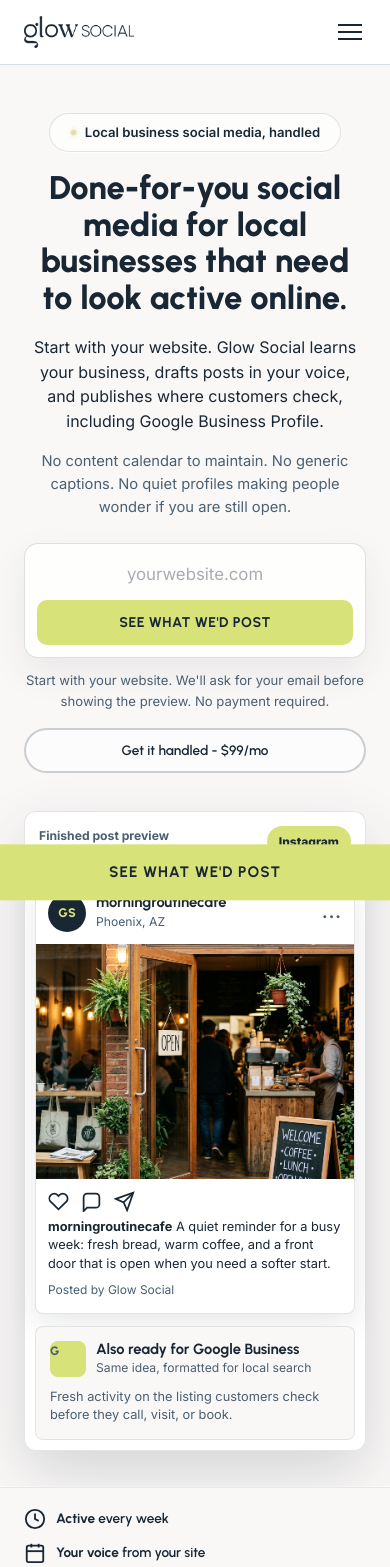
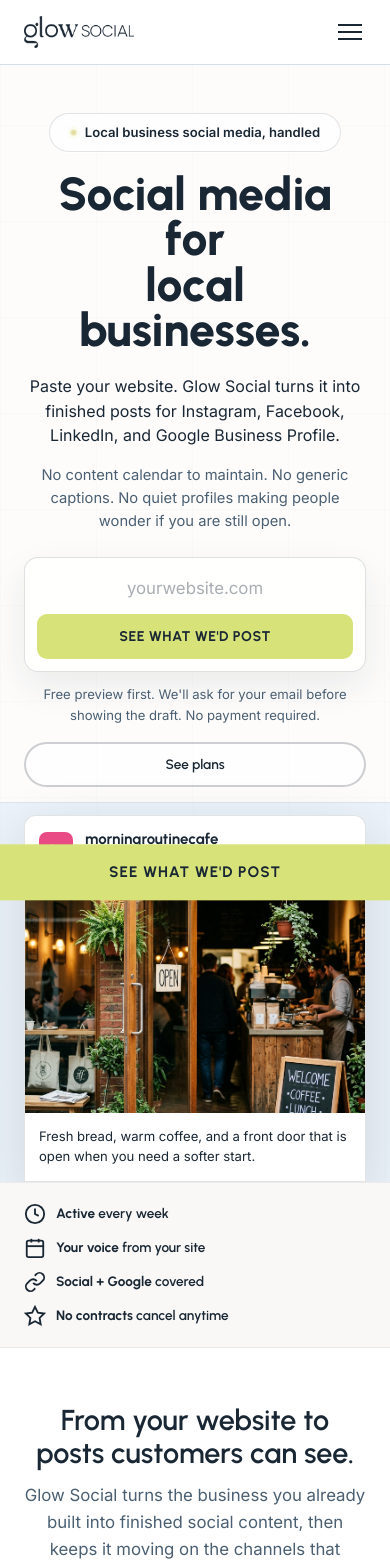
Before and after one commit to glowsocial/glowsocial.com, a Next.js app: page / in a window 390 px wide. Shown: the top 1567 px of the page. Built offline with nearby package versions, Linux system fonts and the light colour scheme.

Commit message:
feat: elevate homepage hero showcase

```diff
--- a/app/components/HomePageContent.js
+++ b/app/components/HomePageContent.js
@@ -7,50 +7,50 @@
   return <span className="brand-nowrap">Glow Social</span>;
 }
 
-function HeroProductVisual() {
+function HeroSocialShowcase() {
   return (
-    <div className="hero-product" aria-label="Published Glow Social post previews">
-      <div className="hero-product-shell hero-product-shell--social">
-        <div className="hero-product-bar">
+    <div className="hero-showcase" aria-label="Published post previews created by Glow Social">
+      <article className="showcase-card showcase-card--linkedin">
+        <div className="showcase-card-top">
+          <span className="showcase-platform">in</span>
           <div>
-            <span className="hero-product-eyebrow">Finished post preview</span>
-            <strong>How customers see it</strong>
+            <strong>Hudson Mercer</strong>
+            <span>1h</span>
           </div>
-          <span className="hero-product-status">Instagram</span>
         </div>
+        <p>Client reminder: appointment slots are open for the end of the month. Book early if you need a morning time.</p>
+        <div className="showcase-card-art showcase-card-art--text">
+          <strong>Open appointments</strong>
+          <span>Now booking this month</span>
+        </div>
+      </article>
 
-        <div className="platform-preview-stack">
-          <article className="instagram-preview" aria-label="Example Instagram post generated by Glow Social">
-            <div className="instagram-preview-top">
-              <span className="instagram-avatar">GS</span>
+      <article className="showcase-card showcase-card--instagram">
+        <div className="showcase-card-top">
+          <span className="showcase-platform showcase-platform--ig">ig</span>
           <div>
             <strong>morningroutinecafe</strong>
             <span>Phoenix, AZ</span>
           </div>
-              <span className="instagram-menu" aria-hidden="true">...</span>
         </div>
-            <div className="instagram-preview-media" aria-hidden="true"></div>
-            <div className="instagram-preview-actions" aria-hidden="true">
-              <svg viewBox="0 0 24 24" fill="none" stroke="currentColor" strokeWidth="2"><path d="M20.8 4.6a5.5 5.5 0 0 0-7.8 0L12 5.6l-1-1a5.5 5.5 0 0 0-7.8 7.8l1 1L12 21l7.8-7.6 1-1a5.5 5.5 0 0 0 0-7.8Z"/></svg>
-              <svg viewBox="0 0 24 24" fill="none" stroke="currentColor" strokeWidth="2"><path d="M21 15a4 4 0 0 1-4 4H7l-4 4V7a4 4 0 0 1 4-4h10a4 4 0 0 1 4 4Z"/></svg>
-              <svg viewBox="0 0 24 24" fill="none" stroke="currentColor" strokeWidth="2"><path d="m22 2-7 20-4-9-9-4Z"/><path d="M22 2 11 13"/></svg>
-            </div>
-            <p><strong>morningroutinecafe</strong> A quiet reminder for a busy week: fresh bread, warm coffee, and a front door that is open when you need a softer start.</p>
-            <span className="instagram-preview-meta">Posted by Glow Social</span>
+        <div className="showcase-card-art showcase-card-art--photo" aria-hidden="true"></div>
+        <p>Fresh bread, warm coffee, and a front door that is open when you need a softer start.</p>
       </article>
 
-          <article className="google-preview" aria-label="Example Google Business Profile post generated by Glow Social">
-            <div className="google-preview-head">
-              <span className="google-preview-icon">G</span>
+      <article className="showcase-card showcase-card--google">
+        <div className="showcase-card-top">
+          <span className="showcase-platform showcase-platform--google">G</span>
           <div>
-                <strong>Also ready for Google Business</strong>
-                <span>Same idea, formatted for local search</span>
+            <strong>Google Business Profile</strong>
+            <span>Posted today</span>
           </div>
         </div>
-            <p>Fresh activity on the listing customers check before they call, visit, or book.</p>
+        <p>Fresh activity where local customers check before they call, visit, or book.</p>
+        <div className="showcase-card-art showcase-card-art--gbp">
+          <strong>Open today</strong>
+          <span>Directions | Call | Website</span>
+        </div>
       </article>
-        </div>
-      </div>
     </div>
   );
 }
@@ -64,17 +64,18 @@
 
       {/* ============ HERO — Local product promise ============ */}
       <section className="hero">
-        <div className="container hero-grid">
+        <div className="container hero-stage">
           <div className="hero-copy">
             <span className="hero-badge">
               <span className="badge-dot"></span>
               Local business social media, handled
             </span>
             <h1>
-              Done-for-you social media for local businesses that need to look active online.
+              <span>Social media for</span>
+              <span>local businesses.</span>
             </h1>
             <p className="hero-sub">
-              Start with your website. <BrandName /> learns your business, drafts posts in your voice, and publishes where customers check, including Google Business Profile.
+              Paste your website. <BrandName /> turns it into finished posts for Instagram, Facebook, LinkedIn, and Google Business Profile.
             </p>
             <p className="hero-desc">
               No content calendar to maintain. No generic captions. No quiet profiles making people wonder if you are still open.
@@ -103,11 +104,11 @@
               </div>
             </form>
             <p className="hero-url-hint">
-              Start with your website. We&apos;ll ask for your email before showing the preview. No payment required.
+              Free preview first. We&apos;ll ask for your email before showing the draft. No payment required.
             </p>
             <div className="hero-actions">
-              <a href="https://app.glowsocial.com/" className="btn btn--outline" id="hero-cta-secondary">
-                Get it handled - {pricing.startingAtShort}
+              <a href="#pricing" className="btn btn--outline" id="hero-cta-secondary">
+                See plans
               </a>
             </div>
             <div className="hero-proof">
@@ -125,7 +126,7 @@
               </div>
             </div>
           </div>
-          <HeroProductVisual />
+          <HeroSocialShowcase />
         </div>
       </section>
 
@@ -146,7 +147,7 @@
           </div>
           <div className="trust-stat">
             <svg className="trust-icon" viewBox="0 0 24 24" fill="none" stroke="currentColor" strokeWidth="2"><polygon points="12 2 15.09 8.26 22 9.27 17 14.14 18.18 21.02 12 17.77 5.82 21.02 7 14.14 2 9.27 8.91 8.26 12 2" /></svg>
-            <div><strong>{pricing.startingAtShort}</strong> no contracts</div>
+            <div><strong>No contracts</strong> cancel anytime</div>
           </div>
         </div>
       </section>
--- a/app/home.css
+++ b/app/home.css
@@ -74,24 +74,45 @@
 
 /* ---- Hero ---- */
 .hero {
-  padding: 72px 0 64px;
-  background: var(--paper);
+  min-height: calc(100svh - 64px);
+  padding: 72px 0 0;
+  background:
+    linear-gradient(rgba(255,255,255,0.54), rgba(255,255,255,0.54)),
+    repeating-linear-gradient(90deg, rgba(25,39,52,0.035) 0, rgba(25,39,52,0.035) 1px, transparent 1px, transparent 96px),
+    repeating-linear-gradient(0deg, rgba(25,39,52,0.028) 0, rgba(25,39,52,0.028) 1px, transparent 1px, transparent 96px),
+    var(--paper);
   position: relative;
   overflow: hidden;
   border-bottom: 1px solid rgba(25, 39, 52, 0.08);
   box-shadow: inset 0 -1px 0 rgba(255, 255, 255, 0.72);
 }
 
-.hero-grid {
+.hero::after {
+  content: "";
+  position: absolute;
+  left: 0;
+  right: 0;
+  bottom: 0;
+  height: 34%;
+  background: rgba(221, 236, 247, 0.55);
+  border-top: 1px solid rgba(25, 39, 52, 0.06);
+}
+
+.hero-stage {
+  position: relative;
+  z-index: 1;
   display: grid;
-  grid-template-columns: minmax(0, 1.04fr) minmax(360px, 0.86fr);
-  gap: 56px;
-  align-items: center;
+  min-height: calc(100svh - 136px);
+  grid-template-rows: auto 1fr;
+  align-items: end;
 }
 
 .hero-copy {
   position: relative;
   z-index: 1;
+  max-width: 760px;
+  margin: 0 auto;
+  text-align: center;
   animation: heroReveal 0.9s ease both;
 }
 
@@ -113,7 +134,7 @@
   font-weight: 600;
   letter-spacing: 0.06em;
   text-transform: uppercase;
-  margin-bottom: 18px;
+  margin-bottom: 20px;
   box-shadow: 0 1px 0 rgba(255, 255, 255, 0.78);
 }
 
@@ -127,15 +148,18 @@
 }
 
 .hero h1 {
-  font-size: 3.2rem;
-  margin-bottom: 18px;
-  line-height: 1.04;
+  font-size: clamp(3.1rem, 7.1vw, 6.35rem);
+  margin-bottom: 20px;
+  line-height: 0.93;
   text-transform: none;
   letter-spacing: 0;
   font-weight: 800;
   color: var(--navy);
   overflow-wrap: anywhere;
-  max-width: 760px;
+}
+
+.hero h1 span {
+  display: block;
 }
 
 .accent {
@@ -148,26 +172,26 @@
 }
 
 .hero-sub {
-  font-size: 1.18rem;
+  font-size: 1.22rem;
   font-weight: 400;
   margin-bottom: 16px;
   letter-spacing: 0;
   text-transform: none;
   color: var(--text);
-  line-height: 1.65;
-  max-width: 720px;
-  margin-left: 0;
-  margin-right: 0;
+  line-height: 1.56;
+  max-width: 680px;
+  margin-left: auto;
+  margin-right: auto;
 }
 
 .hero-desc {
-  font-size: 1.05rem;
+  font-size: 1rem;
   color: var(--text-muted);
   margin-bottom: 0;
-  max-width: 590px;
-  margin-left: 0;
-  margin-right: 0;
-  line-height: 1.75;
+  max-width: 620px;
+  margin-left: auto;
+  margin-right: auto;
+  line-height: 1.65;
 }
 
 .hero-desc strong { color: var(--navy); }
@@ -177,6 +201,7 @@
   flex-wrap: wrap;
   gap: 12px;
   margin-top: 16px;
+  justify-content: center;
 }
 
 .hero-actions .btn {
@@ -208,59 +233,10 @@
   animation: none;
 }
 
-/* Social proof avatars */
-.hero-social-proof {
-  display: flex;
-  align-items: center;
-  justify-content: center;
-  gap: 12px;
-  margin-top: 28px;
-}
-
-.proof-avatars {
-  display: flex;
-}
-
-.proof-avatar {
-  width: 32px;
-  height: 32px;
-  border-radius: 50%;
-  border: 2px solid rgba(255,255,255,0.2);
-  background: var(--navy-light);
-  display: flex;
-  align-items: center;
-  justify-content: center;
-  font-size: 11px;
-  font-weight: 700;
-  color: var(--accent);
-  font-family: var(--font-heading);
-  margin-right: -8px;
-  position: relative;
-}
-
-.proof-avatar:last-child { margin-right: 0; }
-
-.proof-avatar:nth-child(1) { background: var(--navy-light); z-index: 4; }
-.proof-avatar:nth-child(2) { background: var(--everglow); z-index: 3; }
-.proof-avatar:nth-child(3) { background: var(--navy); z-index: 2; }
-.proof-avatar:nth-child(4) { background: var(--text-muted); z-index: 1; }
-
-.proof-text {
-  font-size: 0.85rem;
-  color: rgba(255,255,255,0.55);
-  font-weight: 500;
-  margin-left: 4px;
-}
-
-.proof-text strong {
-  color: rgba(255,255,255,0.85);
-  font-weight: 600;
-}
-
 /* Hero proof strip */
 .hero-proof {
   display: flex;
-  justify-content: flex-start;
+  justify-content: center;
   gap: 18px;
   margin-top: 24px;
   flex-wrap: wrap;
@@ -284,198 +260,141 @@
   flex-shrink: 0;
 }
 
-.hero-product {
+.hero-showcase {
   position: relative;
   z-index: 1;
+  display: grid;
+  grid-template-columns: minmax(230px, 0.92fr) minmax(280px, 1.16fr) minmax(230px, 0.92fr);
+  gap: 18px;
+  align-items: end;
+  width: min(1220px, 100%);
+  margin: 42px auto 0;
   animation: heroReveal 0.9s 0.12s ease both;
 }
 
-.hero-product-shell {
-  background: rgba(255, 255, 255, 0.86);
-  border: 1px solid rgba(25, 39, 52, 0.12);
-  border-radius: 12px;
-  padding: 14px;
-  box-shadow: 0 22px 60px rgba(25, 39, 52, 0.16);
+.showcase-card {
+  overflow: hidden;
+  min-height: 310px;
+  background: rgba(255, 255, 255, 0.82);
+  border: 1px solid rgba(25, 39, 52, 0.13);
+  border-radius: 12px 12px 0 0;
+  box-shadow: 0 18px 56px rgba(25, 39, 52, 0.14);
+  backdrop-filter: blur(12px);
+  -webkit-backdrop-filter: blur(12px);
 }
 
-.hero-product-shell--social {
-  background: rgba(255, 255, 255, 0.92);
+.showcase-card--instagram {
+  min-height: 390px;
+  background: var(--white);
 }
 
-.hero-product-bar {
-  display: flex;
-  align-items: center;
-  justify-content: space-between;
-  gap: 16px;
-  padding: 4px 4px 12px;
+.showcase-card--linkedin,
+.showcase-card--google {
+  transform: translateY(44px);
 }
 
-.hero-product-bar strong {
-  display: block;
-  color: var(--navy);
-  font-family: var(--font-heading);
-  font-size: 1rem;
-  line-height: 1.2;
+.showcase-card-top {
+  display: grid;
+  grid-template-columns: 36px 1fr;
+  gap: 10px;
+  align-items: center;
+  padding: 14px;
+  border-bottom: 1px solid rgba(25, 39, 52, 0.08);
 }
 
-.hero-product-eyebrow {
-  display: block;
-  margin-bottom: 4px;
-  color: var(--text-muted);
-  font-size: 0.76rem;
-  font-weight: 700;
-}
-
-.hero-product-status {
-  flex: 0 0 auto;
-  background: var(--accent);
-  border-radius: 999px;
-  color: var(--navy);
-  font-size: 0.75rem;
-  font-weight: 800;
-  padding: 6px 12px;
-}
-
-.platform-preview-stack {
-  display: grid;
-  gap: 12px;
-}
-
-.instagram-preview {
-  overflow: hidden;
-  background: var(--white);
-  border: 1px solid rgba(25, 39, 52, 0.12);
-  border-radius: 8px;
-  box-shadow: 0 10px 30px rgba(25, 39, 52, 0.1);
-}
-
-.instagram-preview-top {
-  display: grid;
-  grid-template-columns: 38px 1fr auto;
-  gap: 10px;
-  align-items: center;
-  padding: 12px;
-}
-
-.instagram-avatar {
+.showcase-platform {
   display: flex;
   align-items: center;
   justify-content: center;
-  width: 38px;
-  height: 38px;
-  border-radius: 50%;
-  background: var(--navy);
-  color: var(--accent);
+  width: 34px;
+  height: 34px;
+  border-radius: 8px;
+  background: #0a66c2;
+  color: var(--white);
   font-family: var(--font-heading);
   font-size: 0.78rem;
   font-weight: 800;
 }
 
-.instagram-preview-top strong {
+.showcase-platform--ig {
+  background: #e94b84;
+}
+
+.showcase-platform--google {
+  background: var(--accent);
+  color: var(--navy);
+}
+
+.showcase-card-top strong {
   display: block;
   color: var(--navy);
   font-family: var(--font-heading);
-  font-size: 0.92rem;
+  font-size: 0.94rem;
   line-height: 1.2;
 }
 
-.instagram-preview-top span:not(.instagram-avatar):not(.instagram-menu) {
+.showcase-card-top span:not(.showcase-platform) {
   display: block;
   color: var(--text-muted);
   font-size: 0.76rem;
 }
 
-.instagram-menu {
-  color: var(--text-muted);
-  font-weight: 800;
-  letter-spacing: 1px;
+.showcase-card p {
+  margin: 0;
+  padding: 14px;
+  color: var(--text);
+  font-size: 0.9rem;
+  line-height: 1.52;
 }
 
-.instagram-preview-media {
-  height: 300px;
-  background-image: url("/images/instagram-preview-cafe.png");
-  background-size: cover;
-  background-position: center;
-  background-repeat: no-repeat;
+.showcase-card-art {
+  margin: 0 14px 14px;
+  border-radius: 8px;
+  overflow: hidden;
 }
 
-.instagram-preview-actions {
-  display: flex;
-  gap: 12px;
-  padding: 12px 12px 6px;
-  color: var(--navy);
+.showcase-card-art--photo {
+  height: 250px;
+  margin: 0;
+  border-radius: 0;
+  background-image: url("/images/instagram-preview-cafe.png");
+  background-position: center;
+  background-size: cover;
 }
 
-.instagram-preview-actions svg {
-  width: 21px;
-  height: 21px;
+.showcase-card-art--text,
+.showcase-card-art--gbp {
+  display: grid;
+  align-content: end;
+  min-height: 148px;
+  padding: 20px;
+  background: var(--navy);
+  color: var(--white);
 }
 
-.instagram-preview p {
-  margin: 0;
-  padding: 0 12px 6px;
-  color: var(--text);
-  font-size: 0.82rem;
-  line-height: 1.45;
+.showcase-card-art--gbp {
+  min-height: 138px;
+  background: var(--paper);
+  color: var(--navy);
+  border: 1px solid rgba(25, 39, 52, 0.1);
 }
 
-.instagram-preview p strong {
-  color: var(--navy);
+.showcase-card-art strong {
+  display: block;
+  font-family: var(--font-heading);
+  font-size: 1.35rem;
+  line-height: 1.1;
 }
 
-.instagram-preview-meta {
+.showcase-card-art span {
   display: block;
-  padding: 0 12px 14px;
+  margin-top: 8px;
   color: var(--text-muted);
-  font-size: 0.75rem;
+  font-size: 0.84rem;
 }
 
-.google-preview {
-  background: var(--paper);
-  border: 1px solid rgba(25, 39, 52, 0.1);
-  border-radius: 8px;
-  padding: 14px;
-}
-
-.google-preview-head {
-  display: grid;
-  grid-template-columns: 36px 1fr;
-  gap: 10px;
-  align-items: center;
-}
-
-.google-preview-icon {
-  display: flex;
-  align-items: center;
-  justify-content: center;
-  width: 36px;
-  height: 36px;
-  border-radius: 8px;
-  background: var(--accent);
-  color: var(--navy);
-  font-family: var(--font-heading);
-  font-weight: 800;
-}
-
-.google-preview-head strong {
-  display: block;
-  color: var(--navy);
-  font-family: var(--font-heading);
-  font-size: 0.92rem;
-  line-height: 1.2;
-}
-
-.google-preview-head span {
-  display: block;
-  color: var(--text-muted);
-  font-size: 0.76rem;
-}
-
-.google-preview p {
-  margin: 10px 0 0;
-  color: var(--text-muted);
-  font-size: 0.82rem;
-  line-height: 1.45;
+.showcase-card-art--text span {
+  color: rgba(255, 255, 255, 0.7);
 }
 
 /* ---- Trust Bar ---- */
@@ -912,8 +831,8 @@
 .hero-url-form {
   margin-top: 28px;
   max-width: 620px;
-  margin-left: 0;
-  margin-right: 0;
+  margin-left: auto;
+  margin-right: auto;
 }
 
 .hero-url-input-wrap {
@@ -992,9 +911,13 @@
 
 /* ======== RESPONSIVE ======== */
 @media (max-width: 900px) {
-  .hero-grid { grid-template-columns: 1fr; gap: 38px; }
+  .hero {
+    min-height: auto;
+    padding-top: 58px;
+  }
+  .hero-stage { min-height: auto; }
   .hero-copy { text-align: center; }
-  .hero h1 { font-size: 3rem; margin-left: auto; margin-right: auto; }
+  .hero h1 { font-size: 4rem; margin-left: auto; margin-right: auto; }
   .hero-sub,
   .hero-desc {
     margin-left: auto;
@@ -1003,7 +926,18 @@
   .hero-url-form { margin-left: auto; margin-right: auto; }
   .hero-actions,
   .hero-proof { justify-content: center; }
-  .hero-product { max-width: 620px; margin: 0 auto; width: 100%; }
+  .hero-showcase {
+    grid-template-columns: 1fr 1fr;
+    max-width: 760px;
+    margin-top: 36px;
+  }
+  .showcase-card--google {
+    display: none;
+  }
+  .showcase-card--linkedin,
+  .showcase-card--google {
+    transform: none;
+  }
   .features-grid { grid-template-columns: 1fr; }
   .brain-grid { grid-template-columns: 1fr; }
   .pricing-grid { grid-template-columns: 1fr; max-width: 400px; margin: 40px auto 0; }
@@ -1014,46 +948,58 @@
 }
 
 @media (max-width: 500px) {
-  .hero { padding: 48px 0 36px; }
+  .hero { padding: 48px 0 0; }
+  .hero-stage {
+    width: 100%;
+    padding-left: 24px;
+    padding-right: 24px;
+  }
   .hero-copy {
     width: 100%;
-    max-width: 100%;
-  }
-  .hero h1 {
     max-width: 342px;
     margin-left: auto;
     margin-right: auto;
-    font-size: 2.05rem;
-    line-height: 1.12;
+  }
+  .hero h1 {
+    max-width: 100%;
+    margin-left: auto;
+    margin-right: auto;
+    font-size: clamp(2.45rem, 12vw, 2.9rem);
+    line-height: 0.98;
+    overflow-wrap: normal;
   }
   .hero-sub {
-    max-width: 342px;
+    max-width: 100%;
     font-size: 1rem;
     line-height: 1.55;
   }
   .hero-desc {
-    max-width: 342px;
+    max-width: 100%;
     font-size: 0.92rem;
     line-height: 1.55;
   }
   .hero-actions { flex-direction: column; }
   .hero-actions .btn { width: 100%; }
   .hero-proof { display: none; }
-  .hero-product-shell { padding: 10px; }
-  .hero-product-bar { align-items: flex-start; }
-  .instagram-preview-media {
-    height: 235px;
+  .hero-showcase {
+    grid-template-columns: 1fr;
+    width: 100%;
+    margin-top: 28px;
   }
-  .instagram-preview p,
-  .google-preview p {
-    font-size: 0.8rem;
+  .showcase-card--linkedin,
+  .showcase-card--google { display: none; }
+  .showcase-card--instagram {
+    min-height: 0;
+    border-radius: 12px 12px 0 0;
   }
+  .showcase-card-art--photo { height: 230px; }
+  .showcase-card p { font-size: 0.82rem; }
   .trust-bar-inner { flex-direction: column; gap: 12px; text-align: center; }
   .workflow { padding: 56px 0; }
   .workflow-grid { grid-template-columns: 1fr; }
   .workflow-card { min-height: 0; }
   /* Hero URL form stacks on mobile */
-  .hero-url-form { width: 100%; max-width: 342px; margin-top: 24px; }
+  .hero-url-form { width: 100%; max-width: 100%; margin-top: 24px; }
   .hero-url-input-wrap { flex-direction: column; padding: 12px; gap: 8px; }
   .hero-url-icon { display: none; }
   .hero-url-input { width: 100%; text-align: center; padding: 8px 4px; }
@@ -1063,7 +1009,6 @@
 /* Keep homepage copy in natural sentence case. */
 .hero-badge,
 .trust-stat,
-.hero-product-eyebrow,
 .ticker-author,
 .popular-badge {
   text-transform: none;
```
Lines whose indentation alone changed are shown as unchanged.
